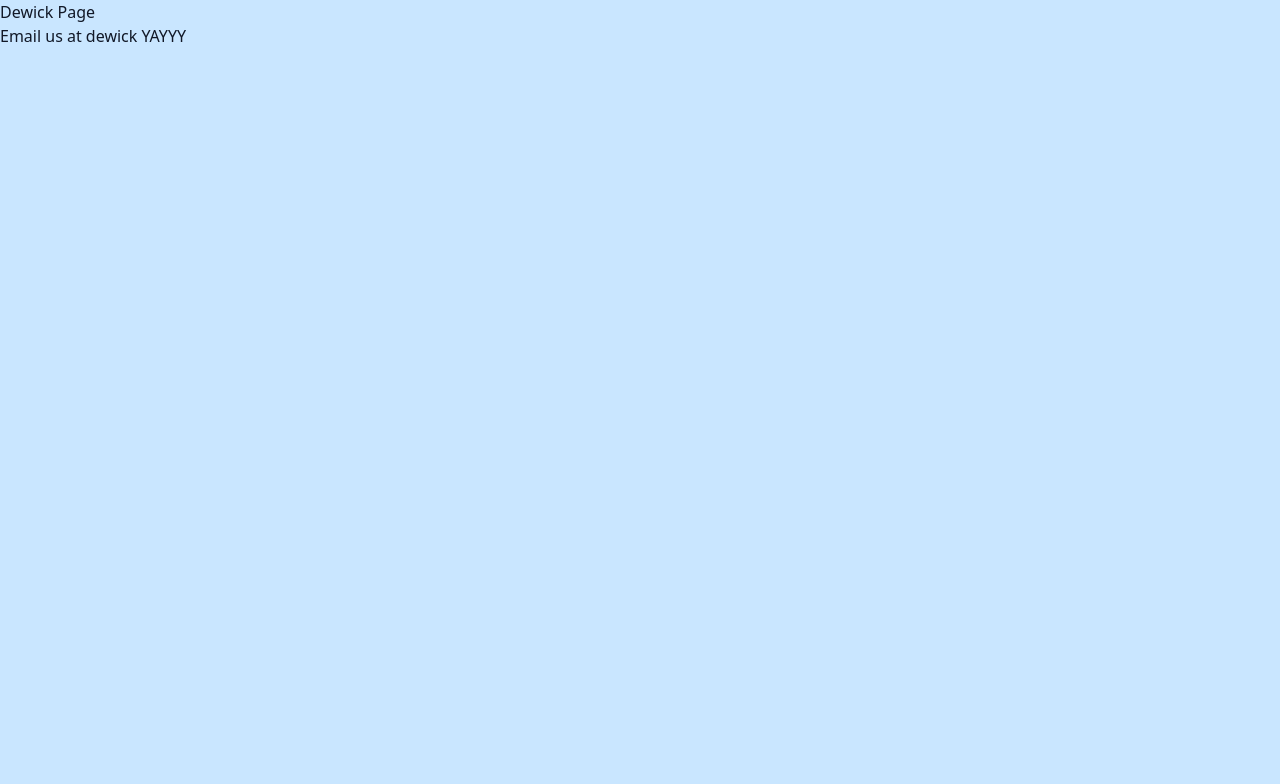
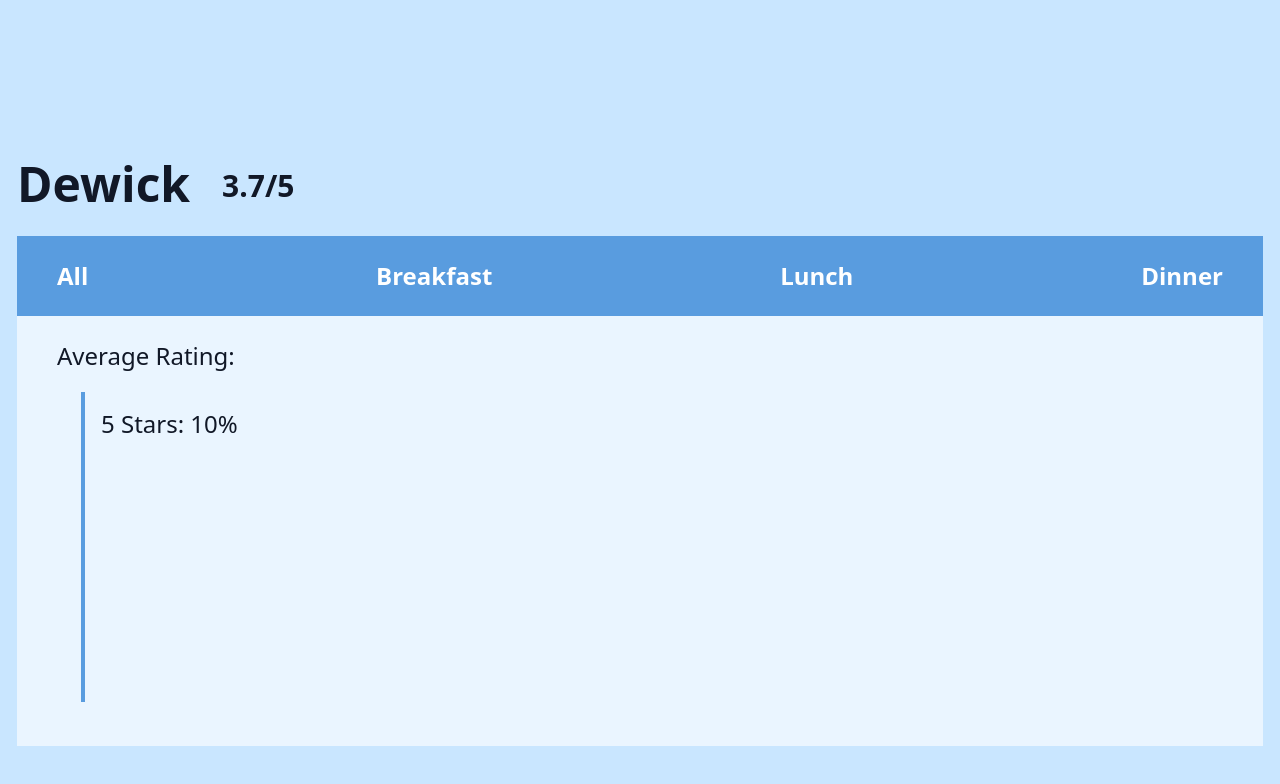
Before and after one commit to sophiezhou00/Ratemydininghall, a Next.js app: page /dewick-page in a window 1280 px wide. Shown: the top 784 px of the page. Built offline with nearby package versions, Linux system fonts and the light colour scheme.

Commit message:
currently doing my thing
testing

```diff
--- a/app/dewick-page/page.tsx
+++ b/app/dewick-page/page.tsx
@@ -1,8 +1,45 @@
+"use client";
+import { useEffect, useState } from "react";
+import ButtonBar from "@/app/frontend/components/ButtonBar"; // Import the ButtonBar component
+
 export default function DewickPage() {
-        return (
-          <main>
-            <h1>Dewick Page</h1>
-            <p>Email us at dewick YAYYY</p>
-          </main>
-        );
-      }
+  const [RatingMessage, setRatingMessage] = useState("Loading...");
+
+  useEffect(() => {
+    setTimeout(() => {
+      setRatingMessage("3.7");
+    }, 500);
+  }, []);
+
+  return (
+        <main className="relative min-h-screen flex flex-col items-center ">
+          {/* Container for Text and ButtonBar */}
+          <div className="flex w-[1246px] flex-col items-start mt-40">
+            {/* Rating Message - Aligned Left */}
+            <div className="flex items-center space-x-4">
+                <p className="text-5xl font-bold mb-4 pb-8">
+                Dewick
+                </p>
+                <p className="text-3xl font-bold mb-4 pb-7 pl-4">
+                        {RatingMessage}/5
+                </p>
+            </div>
+
+            {/* Button Bar - Automatically aligns under text */}
+            <ButtonBar />
+
+            <div className="flex w-[1246px] h-[430px] flex-col items-start bg-[#EAF5FF]" >
+              <p className="text-2xl mb-4 pt-6 pb-1 pl-10">
+                Average Rating:
+              </p>
+              <div className="border-l-4 border-[#599CDF] ml-16 h-[310px]">
+                <div className="text-2xl pl-4 pt-4">
+                  5 Stars: 10%
+                </div>
+              </div>
+            </div>
+
+          </div>
+        </main>
+      );
+}
--- /dev/null
+++ b/app/frontend/components/ButtonBar.tsx
@@ -0,0 +1,20 @@
+"use client";
+
+export default function ButtonBar() {
+  return (
+     <div className="flex justify-between items-center bg-[#599CDF] p-4 w-[1246px] mt-[-20px]">
+      <button className="mx-2 px-4 py-2 text-2xl font-bold text-white rounded-lg hover:bg-blue-700">
+        All
+      </button>
+      <button className="mx-2 px-4 py-2 text-2xl font-bold text-white rounded-lg hover:bg-blue-700">
+        Breakfast
+      </button>
+      <button className="mx-2 px-4 py-2 text-2xl font-bold text-white rounded-lg hover:bg-blue-700">
+        Lunch
+      </button>
+      <button className="mx-2 px-4 py-2 text-2xl font-bold text-white rounded-lg hover:bg-blue-700">
+        Dinner
+      </button>
+    </div>
+  );
+}
--- /dev/null
+++ b/app/frontend/components/ResponseBox.tsx
@@ -0,0 +1,20 @@
+"use client";
+
+export default function ResponseBox() {
+  return (
+     <div className="flex justify-between items-center bg-[#599CDF] p-4 w-[1246px] mt-[-20px]">
+      <button className="mx-2 px-4 py-2 text-2xl font-bold text-white rounded-lg hover:bg-blue-700">
+        All
+      </button>
+      <button className="mx-2 px-4 py-2 text-2xl font-bold text-white rounded-lg hover:bg-blue-700">
+        Breakfast
+      </button>
+      <button className="mx-2 px-4 py-2 text-2xl font-bold text-white rounded-lg hover:bg-blue-700">
+        Lunch
+      </button>
+      <button className="mx-2 px-4 py-2 text-2xl font-bold text-white rounded-lg hover:bg-blue-700">
+        Dinner
+      </button>
+    </div>
+  );
+}
--- a/tailwind.config.js
+++ b/tailwind.config.js
@@ -1,8 +1,12 @@
 /** @type {import('tailwindcss').Config} */
 module.exports = {
-  content: [],
-  theme: {
-    extend: {},
-  },
-  plugins: [],
-}
+        content: [
+          "./app/**/*.{js,ts,jsx,tsx}", // Scan files inside the "app" directory
+          "./components/**/*.{js,ts,jsx,tsx}", // Scan components
+          "./pages/**/*.{js,ts,jsx,tsx}", // Scan pages (if using "pages" dir)
+        ],
+        theme: {
+          extend: {},
+        },
+        plugins: [],
+      };
```
